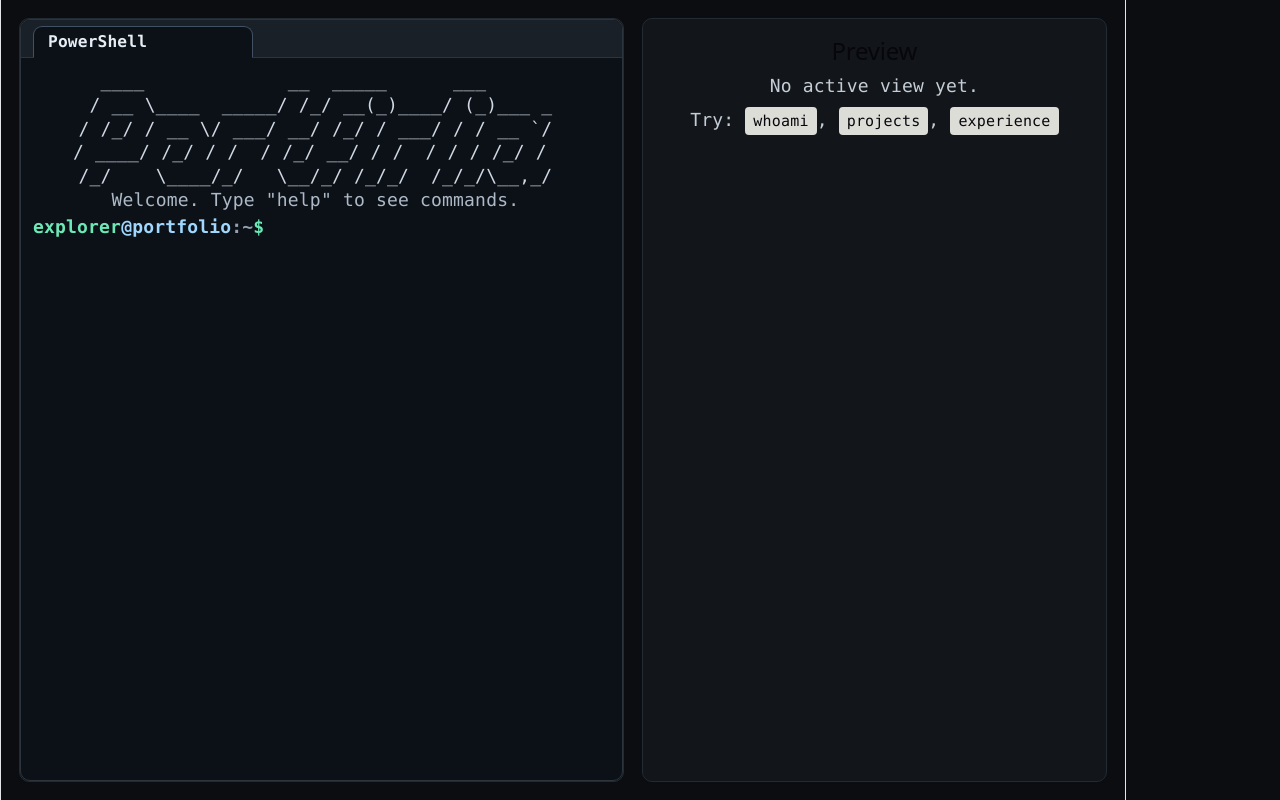
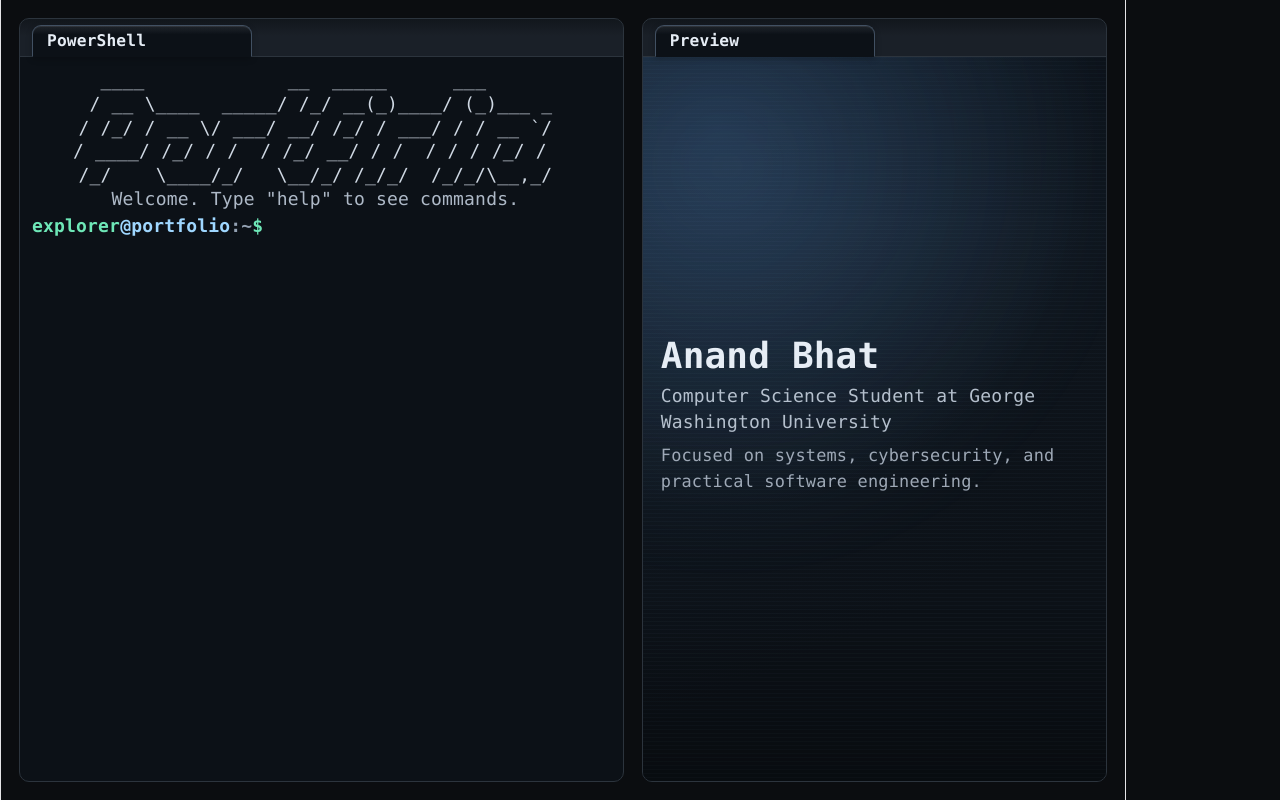
Before and after one commit to AnandB18/Porfolio, a React app: page / in a window 1280 px wide. Built offline with nearby package versions, Linux system fonts and the light colour scheme; the HTML template or start-up script is replaced by a standard one.

Commit message:
feat(default-preview): new preview style on default and tab design

```diff
--- a/src/App.tsx
+++ b/src/App.tsx
@@ -1,14 +1,23 @@
 import { type KeyboardEventHandler, useCallback, useEffect, useRef, useState } from 'react';
 import { COMMANDS } from './core/commands';
-import { ASCII_HEADER } from './core/data';
+import {
+  ASCII_HEADER,
+  PREVIEW_DEFAULT_NAME,
+  PREVIEW_DEFAULT_ROLE,
+  PREVIEW_DEFAULT_TAGLINE,
+} from './core/data';
 import { executeCommand } from './core/runner';
 import type { TerminalLine } from './core/types';
 import { useTerminalTyping } from './hooks/useTerminalTyping';
 import './styles/tokens.css';
 import './styles/base.css';
 import './styles/layout.css';
+import './styles/window.css';
 import './styles/terminal.css';
+import './styles/preview.css';
 import './styles/boot.css';
+
+type PreviewState = 'default' | 'help' | 'whoami' | 'about' | 'projects' | 'experience' | 'contact';
 
 function App() {
   const maxConcurrentTypingLines = 3;
@@ -22,6 +31,7 @@ function App() {
   ]);
   const [commandHistory, setCommandHistory] = useState<string[]>([]);
   const [historyIndex, setHistoryIndex] = useState(-1);
+  const [previewState, setPreviewState] = useState<PreviewState>('default');
   const outputRef = useRef<HTMLDivElement | null>(null);
   const inputRef = useRef<HTMLInputElement | null>(null);
   const [shouldAutoFollow, setShouldAutoFollow] = useState(true);
@@ -48,6 +58,7 @@ function App() {
   const runCommand = (raw: string) => {
     const trimmed = raw.trim();
     if (!trimmed) return;
+    const command = trimmed.toLowerCase();
 
     setCommandHistory((prev) => [...prev, trimmed]);
     setHistoryIndex(-1);
@@ -58,8 +69,14 @@ function App() {
 
     if (result.didClear) {
       clearTyping();
+      setPreviewState('default');
       return;
     }
+
+    if (Object.hasOwn(COMMANDS, command)) {
+      setPreviewState(command as PreviewState);
+    }
+
     const immediateCommandLines = result.lines.filter((line) => line.kind === 'command');
     const typedLines = result.lines.filter((line) => line.kind !== 'command');
 
@@ -67,6 +84,22 @@ function App() {
       setHistory((prev) => [...prev, ...immediateCommandLines]);
     }
     enqueueLines(typedLines);
+  };
+
+  const renderPreviewContent = () => {
+    if (previewState === 'default') {
+      return (
+        <div className="preview-default">
+          <div className="preview-default-content">
+            <h3 className="preview-name">{PREVIEW_DEFAULT_NAME}</h3>
+            <p className="preview-role">{PREVIEW_DEFAULT_ROLE}</p>
+            <p className="preview-tagline">{PREVIEW_DEFAULT_TAGLINE}</p>
+          </div>
+        </div>
+      );
+    }
+
+    return <p>Preview state: {previewState}</p>;
   };
 
   const submitCurrentInput = () => {
@@ -161,13 +194,13 @@ function App() {
 
   return (
     <main className="app-shell">
-      <section className="panel terminal-panel">
-        <div className="terminal-shell">
-          <div className="terminal-titlebar" aria-hidden="true">
-            <div className="terminal-tab">PowerShell</div>
+      <section className="panel window-panel terminal-panel">
+        <div className="window-shell">
+          <div className="window-titlebar" aria-hidden="true">
+            <div className="window-tab">PowerShell</div>
           </div>
 
-          <div className="terminal-screen">
+          <div className="window-body terminal-body">
             <div
               ref={outputRef}
               onScroll={handleOutputScroll}
@@ -213,10 +246,17 @@ function App() {
         </div>
       </section>
 
-      <aside className="panel preview-panel">
-        <h2>Preview</h2>
-        <p>No active view yet.</p>
-        <p>Try: <code>whoami</code>, <code>projects</code>, <code>experience</code></p>
+      <aside className="panel window-panel preview-panel">
+        <div className="window-shell">
+          <div className="window-titlebar" aria-hidden="true">
+            <div className="window-tab">Preview</div>
+          </div>
+          <div className="window-body preview-body">
+            <div className={`preview-output preview-output-${previewState}`}>
+              {renderPreviewContent()}
+            </div>
+          </div>
+        </div>
       </aside>
     </main>
   );
--- a/src/core/data.ts
+++ b/src/core/data.ts
@@ -13,6 +13,11 @@ export const ABOUT_LINES: string[] = [
   'This portfolio is a terminal-inspired interface.',
   'Try: projects, experience, contact',
 ];
+
+export const PREVIEW_DEFAULT_NAME = 'Anand Bhat';
+export const PREVIEW_DEFAULT_ROLE = 'Computer Science Student at George Washington University';
+export const PREVIEW_DEFAULT_TAGLINE =
+  'Focused on systems, cybersecurity, and practical software engineering.';
 
 export const PROJECTS_HEADER = 'Projects:';
 export const PROJECTS_FOOTER = 'Project details panel wiring comes next.';
--- a/src/styles/layout.css
+++ b/src/styles/layout.css
@@ -14,13 +14,14 @@
     min-height: 0;
 }
 
+.window-panel {
+    background: transparent;
+    border: 0;
+    padding: 0;
+}
+
 @media (max-width: 900px) {
     .app-shell {
       grid-template-columns: 1fr;
     }
 }
-
-.preview-panel p {
-    margin: 0.4rem 0;
-    opacity: 0.9;
-}
--- /dev/null
+++ b/src/styles/preview.css
@@ -0,0 +1,99 @@
+.preview-body {
+  padding: 0;
+  gap: 0;
+}
+
+.preview-output p {
+  margin: 0.4rem 0;
+  opacity: 0.9;
+}
+
+.preview-output {
+  position: relative;
+  min-height: 0;
+  height: 100%;
+  overflow-y: auto;
+  overflow-x: hidden;
+  padding-right: 0;
+}
+
+.preview-output-default {
+  background:
+    radial-gradient(680px circle at 16% 10%, rgba(94, 161, 255, 0.16), transparent 56%),
+    linear-gradient(155deg, #121b26 0%, #0c1117 72%);
+}
+
+.preview-output-default::before {
+  content: '';
+  position: absolute;
+  inset: 0;
+  background:
+    linear-gradient(to bottom, rgba(0, 0, 0, 0.2), transparent 22%, transparent 76%, rgba(0, 0, 0, 0.28)),
+    repeating-linear-gradient(
+      to bottom,
+      rgba(170, 215, 255, 0.028) 0px,
+      rgba(170, 215, 255, 0.028) 1px,
+      transparent 1px,
+      transparent 4px
+    );
+  pointer-events: none;
+}
+
+.preview-output-default::after {
+  content: '';
+  position: absolute;
+  inset: -18%;
+  background: radial-gradient(circle at 26% 24%, rgba(126, 196, 255, 0.12), transparent 46%);
+  filter: blur(16px);
+  animation: preview-glow-drift 18s ease-in-out infinite alternate;
+  pointer-events: none;
+}
+
+.preview-default {
+  display: grid;
+  place-items: center;
+  min-height: 100%;
+  padding: 1rem;
+}
+
+.preview-default-content {
+  position: relative;
+  z-index: 1;
+  width: min(520px, 100%);
+  text-align: left;
+}
+
+.preview-name {
+  margin: 0 0 0.35rem;
+  font-size: clamp(1.5rem, 3.2vw, 2rem);
+  line-height: 1.1;
+  font-weight: 700;
+  color: #e6edf5;
+}
+
+.preview-role {
+  margin: 0;
+  color: #c7d2df;
+  font-size: 1rem;
+}
+
+.preview-tagline {
+  margin: 0.65rem 0 0;
+  color: #aeb9c7;
+  font-size: 0.94rem;
+}
+
+@keyframes preview-glow-drift {
+  0% {
+    transform: translate(0, 0) scale(1);
+  }
+  100% {
+    transform: translate(4%, 3%) scale(1.05);
+  }
+}
+
+@media (prefers-reduced-motion: reduce) {
+  .preview-output-default::after {
+    animation: none;
+  }
+}
--- a/src/styles/terminal.css
+++ b/src/styles/terminal.css
@@ -5,70 +5,7 @@
   padding: 0;
 }
 
-.terminal-shell {
-  display: flex;
-  flex-direction: column;
-  min-height: 0;
-  height: 100%;
-  border: 1px solid var(--color-terminal-shell-border);
-  border-radius: 10px;
-  background: var(--color-terminal-shell-bg);
-  overflow: hidden;
-}
-
-.terminal-titlebar {
-  position: relative;
-  height: 38px;
-  flex: 0 0 38px;
-  z-index: 2;
-  display: flex;
-  align-items: flex-end;
-  padding: 0 12px;
-  background: var(--color-terminal-titlebar-bg);
-}
-
-.terminal-titlebar::after {
-  content: "";
-  position: absolute;
-  left: 0;
-  right: 0;
-  bottom: 0;
-  border-bottom: 1px solid var(--color-terminal-shell-border);
-  z-index: 0;
-}
-
-.terminal-tab {
-  position: relative;
-  z-index: 1;
-  height: 32px;
-  min-width: 220px;
-  max-width: min(300px, 75%);
-  display: inline-flex;
-  align-items: center;
-  padding: 0 14px;
-  margin-bottom: 0px;
-  background: var(--color-terminal-shell-bg);
-  color: var(--color-terminal-tab-text);
-  border: 1px solid var(--color-terminal-tab-border);
-  border-bottom-color: var(--color-terminal-shell-bg);
-  border-radius: 9px 9px 0 0;
-  line-height: 1;
-
-
-  font-size: 0.9rem;
-  font-weight: 600;
-  letter-spacing: 0.01em;
-  white-space: nowrap;
-  overflow: hidden;
-  text-overflow: ellipsis;
-}
-
-.terminal-screen {
-  display: flex;
-  flex: 1;
-  overflow: hidden;
-  flex-direction: column;
-  min-height: 0;
+.terminal-body {
   padding: 12px;
   gap: 8px;
 }
@@ -190,7 +127,7 @@
 }
 
 @media (max-width: 900px) {
-  .terminal-shell {
+  .terminal-panel .window-shell {
     min-height: 340px;
   }
 }
--- /dev/null
+++ b/src/styles/window.css
@@ -0,0 +1,84 @@
+.window-shell {
+  display: flex;
+  flex-direction: column;
+  min-height: 0;
+  height: 100%;
+  border: 1px solid var(--color-terminal-shell-border);
+  border-radius: 10px;
+  background: var(--color-terminal-shell-bg);
+  overflow: hidden;
+}
+
+.window-titlebar {
+  position: relative;
+  height: 38px;
+  flex: 0 0 38px;
+  z-index: 2;
+  display: flex;
+  align-items: flex-end;
+  padding: 0 12px;
+  background: linear-gradient(
+    to bottom,
+    rgba(255, 255, 255, 0.025),
+    var(--color-terminal-titlebar-bg) 45%
+  );
+}
+
+.window-titlebar::after {
+  content: "";
+  position: absolute;
+  left: 0;
+  right: 0;
+  bottom: 0;
+  border-bottom: 1px solid var(--color-terminal-shell-border);
+  z-index: 0;
+}
+
+.window-tab {
+  position: relative;
+  z-index: 1;
+  height: 32px;
+  min-width: 220px;
+  max-width: min(300px, 75%);
+  display: inline-flex;
+  align-items: center;
+  padding: 0 14px;
+  margin-bottom: 0;
+  background: linear-gradient(
+    to bottom,
+    rgba(255, 255, 255, 0.035),
+    var(--color-terminal-shell-bg) 28%
+  );
+  color: var(--color-terminal-tab-text);
+  border: 1px solid var(--color-terminal-tab-border);
+  border-bottom-color: var(--color-terminal-shell-bg);
+  border-radius: 9px 9px 0 0;
+  line-height: 1;
+  font-size: 0.9rem;
+  font-weight: 600;
+  letter-spacing: 0.01em;
+  white-space: nowrap;
+  overflow: hidden;
+  text-overflow: ellipsis;
+  box-shadow:
+    inset 0 1px 0 rgba(255, 255, 255, 0.08),
+    0 2px 6px rgba(0, 0, 0, 0.22);
+}
+
+.window-tab::after {
+  content: "";
+  position: absolute;
+  left: 0;
+  right: 0;
+  bottom: -1px;
+  height: 1px;
+  background: rgba(12, 17, 23, 0.7);
+}
+
+.window-body {
+  display: flex;
+  flex: 1;
+  overflow: hidden;
+  flex-direction: column;
+  min-height: 0;
+}
```
